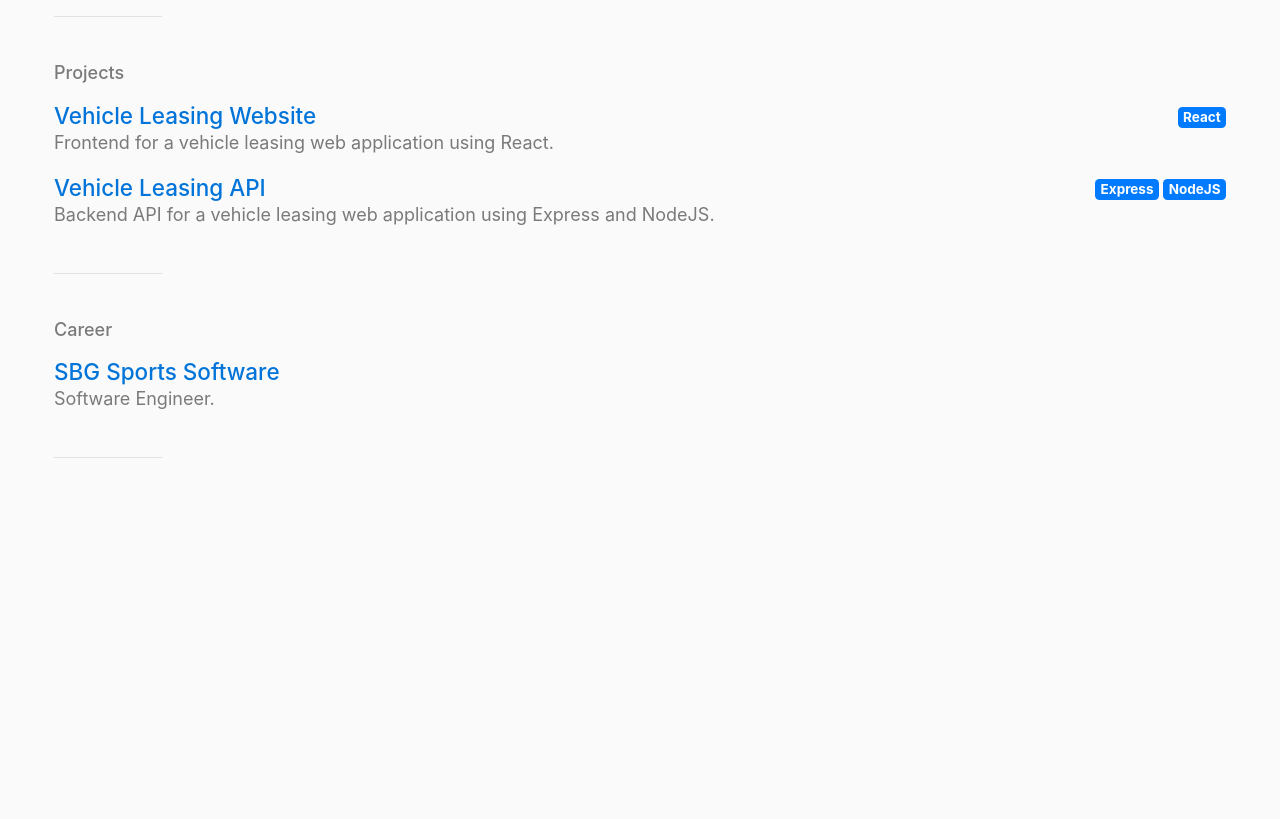
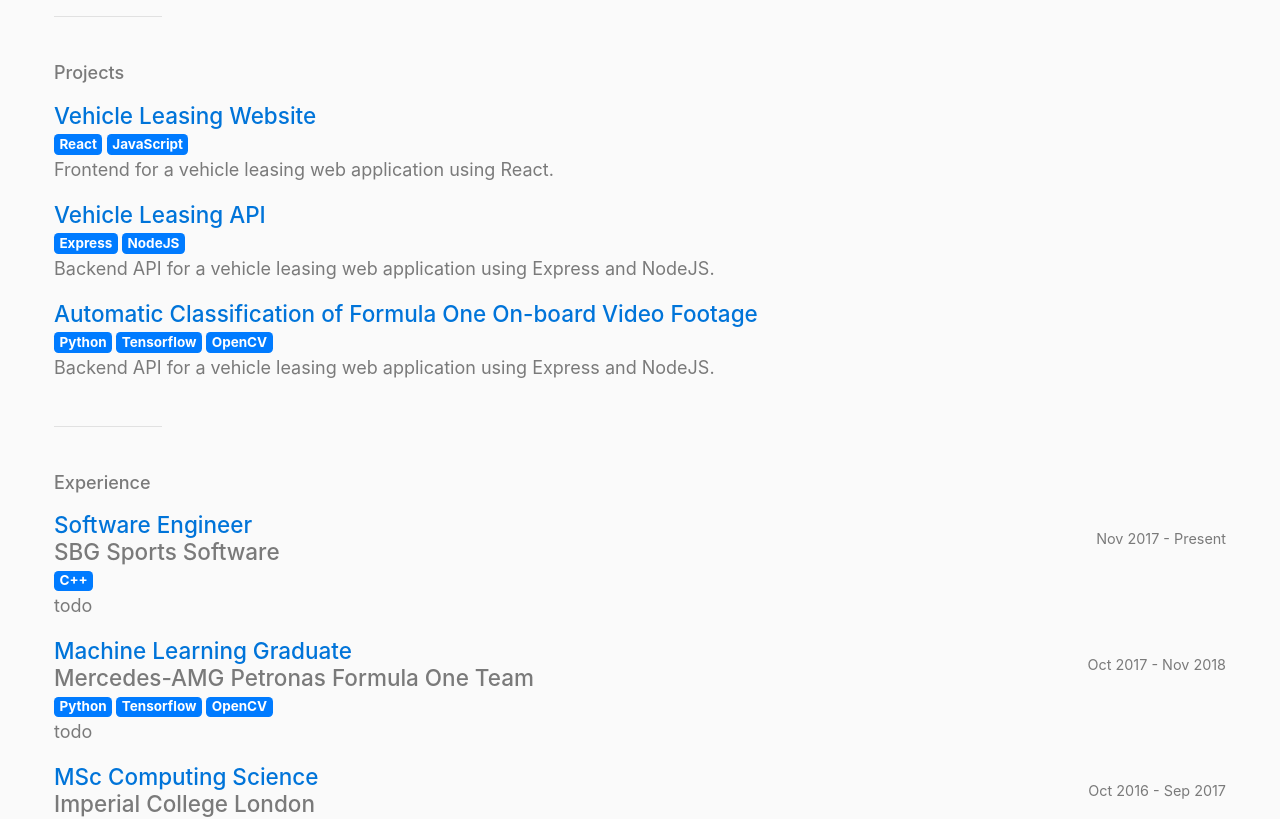
Before and after one commit to jim-og/danube.io, a React (Create React App) app: page / in a window 1280 px wide. Shown: the part 220-1039 px from the top of the page. Before the commit the page ends 800 px from the top, so only its background shows below. Built offline with nearby package versions, Linux system fonts and the light colour scheme.

Commit message:
SectionItem - subHeader, dates and awards

```diff
--- a/src/components/sections/Career.tsx
+++ b/src/components/sections/Career.tsx
@@ -4,12 +4,44 @@ import SectionItem from './SectionItem';
 const Career = () => {
   return (
     <Fragment>
-      <h2>Career</h2>
+      <h2>Experience</h2>
       <SectionItem
         {...{
-          header: 'SBG Sports Software',
+          header: 'Software Engineer',
+          subHeader: 'SBG Sports Software',
           link: '/',
-          paragraph: 'Software Engineer.',
+          dates: 'Nov 2017 - Present',
+          paragraph: 'todo',
+          badges: ['C++'],
+        }}
+      />
+      <SectionItem
+        {...{
+          header: 'Machine Learning Graduate',
+          subHeader: 'Mercedes-AMG Petronas Formula One Team',
+          link: '/',
+          dates: 'Oct 2017 - Nov 2018',
+          paragraph: 'todo',
+          badges: ['Python', 'Tensorflow', 'OpenCV'],
+        }}
+      />
+      <SectionItem
+        {...{
+          header: 'MSc Computing Science',
+          subHeader: 'Imperial College London',
+          link: '/',
+          dates: 'Oct 2016 - Sep 2017',
+          paragraph: 'todo',
+          badges: ['C++', 'Python', 'Swift'],
+        }}
+      />
+      <SectionItem
+        {...{
+          header: 'Development Engineer',
+          subHeader: 'Rolls-Royce',
+          link: '/',
+          dates: 'Sep 2014 - Sep 2016',
+          paragraph: 'todo',
         }}
       />
     </Fragment>
--- a/src/components/sections/Projects.tsx
+++ b/src/components/sections/Projects.tsx
@@ -11,7 +11,7 @@ const Projects = () => {
           link: '/',
           paragraph:
             'Frontend for a vehicle leasing web application using React.',
-          badges: ['React'],
+          badges: ['React', 'JavaScript'],
         }}
       />
       <SectionItem
@@ -23,6 +23,17 @@ const Projects = () => {
           badges: ['Express', 'NodeJS'],
         }}
       />
+      <SectionItem
+        {...{
+          header:
+            '‌Automatic Classification of Formula One On-board Video Footage',
+          link:
+            'http://www.imperial.ac.uk/computing/prospective-students/distinguished-projects/pg-prizes/archive/',
+          paragraph:
+            'Backend API for a vehicle leasing web application using Express and NodeJS.',
+          badges: ['Python', 'Tensorflow', 'OpenCV'],
+        }}
+      />
     </Fragment>
   );
 };
--- a/src/components/sections/SectionItem.tsx
+++ b/src/components/sections/SectionItem.tsx
@@ -2,26 +2,43 @@ import React, { Fragment } from 'react';
 
 export interface SectionItemProps {
   header?: string;
+  subHeader?: string;
   link?: string;
+  dates?: string;
   paragraph?: string;
   badges?: string[];
+  awards?: string[];
 }
 
-const SectionItem = ({ header, link, paragraph, badges }: SectionItemProps) => {
+const SectionItem = ({
+  header,
+  subHeader,
+  link,
+  dates,
+  paragraph,
+  badges,
+  awards,
+}: SectionItemProps) => {
   return (
     <Fragment>
       <span className="d-flex justify-content-between align-items-center">
-        <h3>
-          <a href={link}>{header}</a>
-        </h3>
         <span>
-          {badges &&
-            badges.map((badge) => (
-              <span className="badge badge-primary ml-1">{badge}</span>
-            ))}
+          <h3>
+            <a href={link}>{header}</a>
+          </h3>
+          <h3>{subHeader}</h3>
         </span>
+        <small>{dates}</small>
       </span>
+      {badges &&
+        badges.map((badge) => (
+          <span className="badge badge-primary mr-1">{badge}</span>
+        ))}
       <p>{paragraph}</p>
+      {awards &&
+        awards.map((award) => (
+          <span className="badge badge-primary mr-1">{award}</span>
+        ))}
     </Fragment>
   );
 };
```
